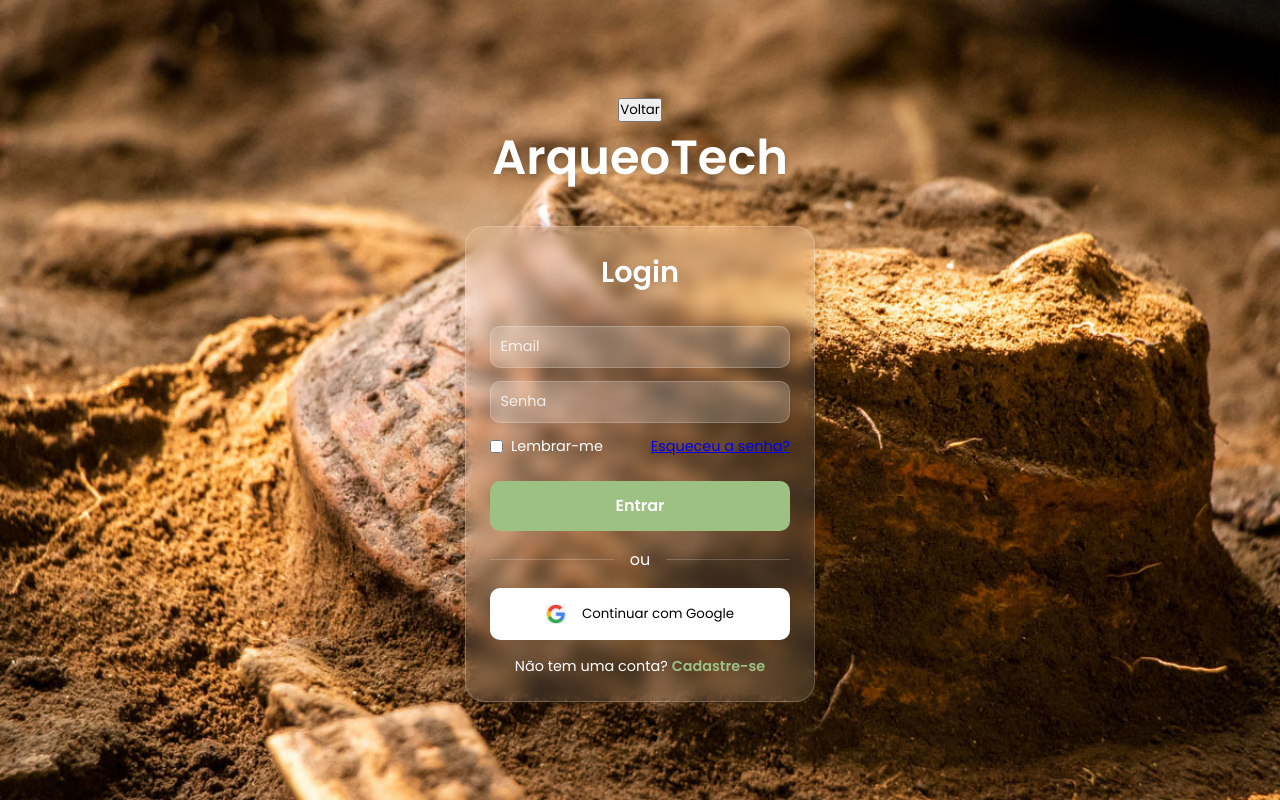
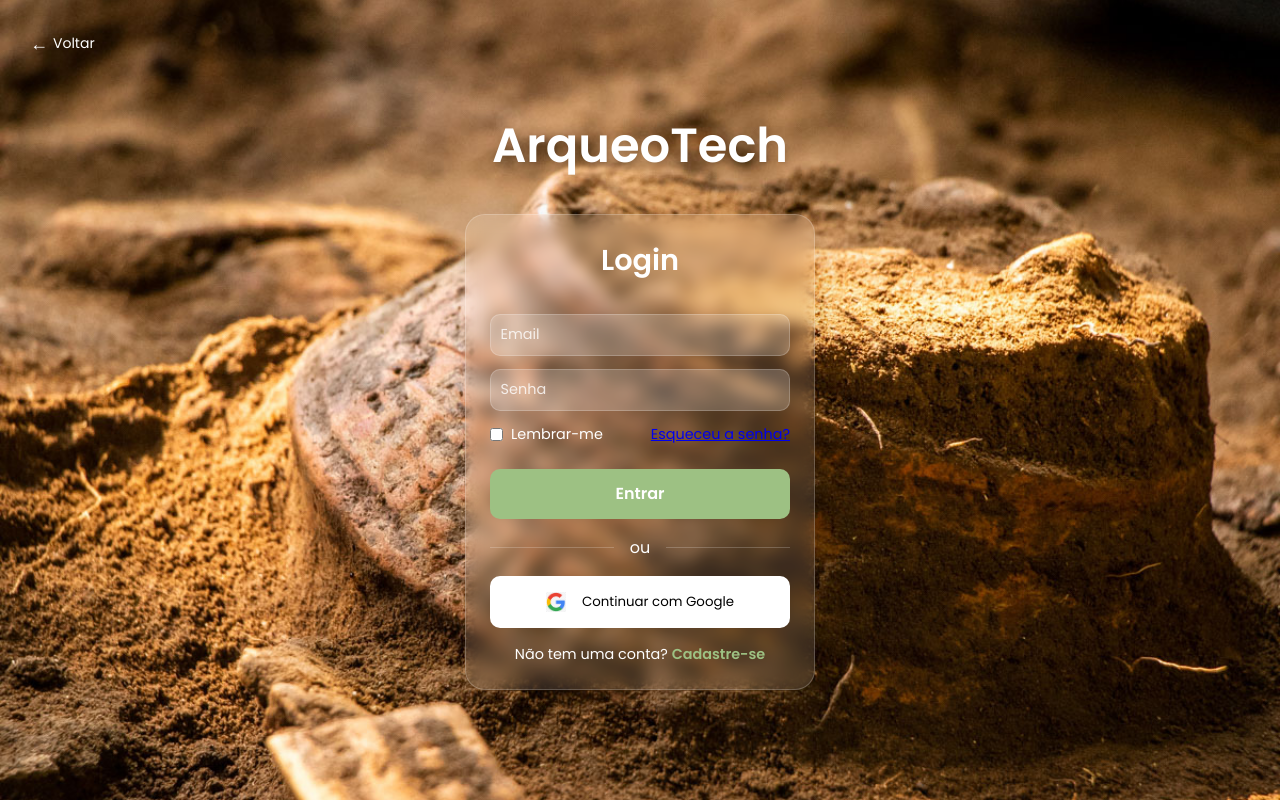
Before and after one commit to mvsiqueiraa/PROJETO-ARQUEOTECH, a plain HTML site: page frontend/src/pages/login.html in a window 1280 px wide. Drawn offline with Linux system fonts and the light colour scheme.

Commit message:
Update auth.css

```diff
--- a/frontend/src/css/auth.css
+++ b/frontend/src/css/auth.css
@@ -55,6 +55,32 @@
   font-size: 1.8rem;
   margin-bottom: 2rem;
 }
+
+.back-button {
+  position: absolute;
+  top: 20px;
+  left: 20px;
+  background: transparent;
+  border: none;
+  color: var(--text-light);
+  padding: 10px;
+  cursor: pointer;
+  font-size: 14px;
+  transition: transform 0.3s ease;
+  display: flex;
+  align-items: center;
+  gap: 5px;
+}
+
+.back-button:hover {
+  transform: translateX(-3px);
+}
+
+.back-button::before {
+  content: "←";
+  font-size: 18px;
+}
+
 
 .form-group {
   margin-bottom: 0.8rem;
```
